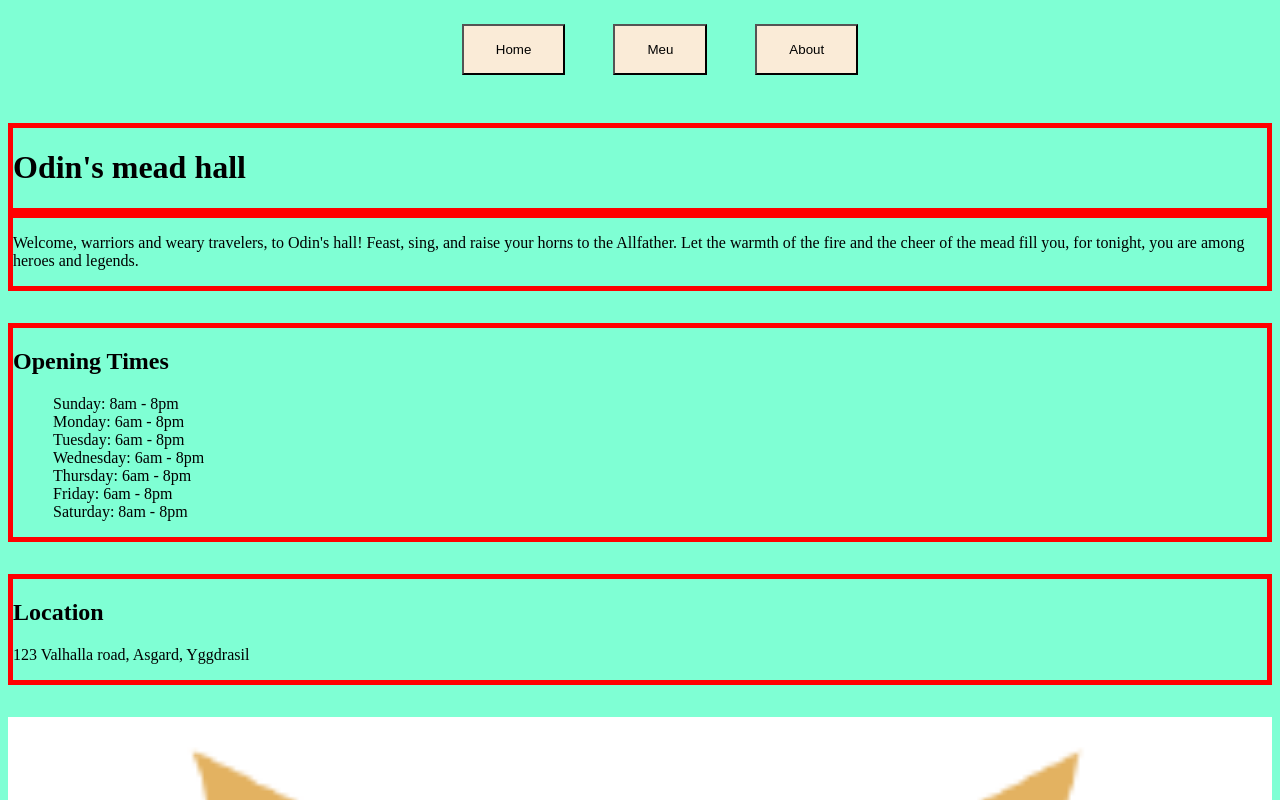
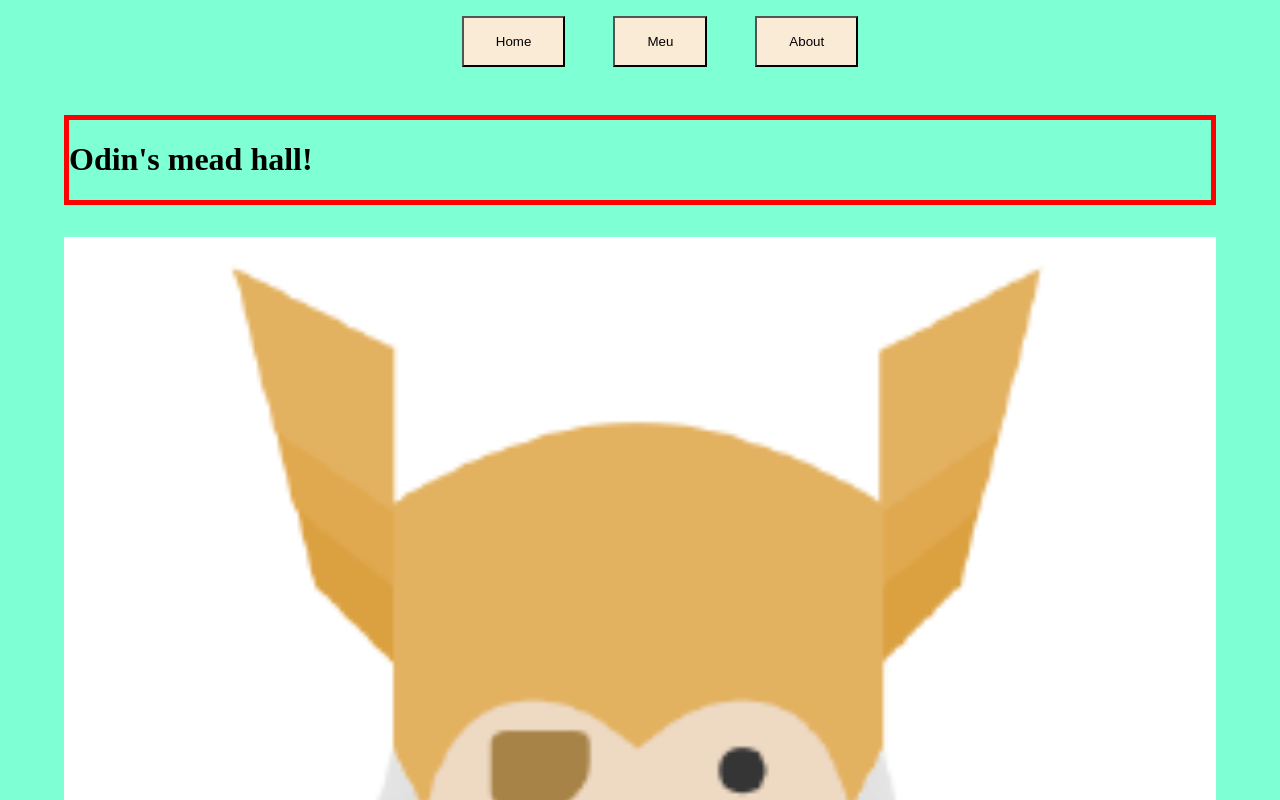
Before and after one commit to RaihanSharif/restaurant-page, a website built with webpack: page src/template.html in a window 1280 px wide. Shown: the top 800 px of the page. Built offline with nearby package versions, Linux system fonts and the light colour scheme.

Commit message:
Importing is working

```diff
--- /dev/null
+++ b/src/home.js
@@ -0,0 +1,5 @@
+const content = document.getElementById("content");
+const title = document.createElement("h1");
+title.textContent = "Odin's mead hall!";
+
+content.appendChild(title);
--- a/src/index.js
+++ b/src/index.js
@@ -1,5 +1,5 @@
 import "./styles.css";
-
+import {content} from "./home.js";
 import odinImg from "./resources/odin.png";
 
 const image = document.createElement("img");
--- a/src/styles.css
+++ b/src/styles.css
@@ -4,6 +4,8 @@ body {
     flex-direction: column;
     justify-content: center;
     gap: 2rem;
+    max-width: 90%;
+    margin: auto;
 }
 
 ul {
--- a/src/template.html
+++ b/src/template.html
@@ -16,33 +16,7 @@
         </nav>
     </header>
     <div id="content">
-        <h1>Odin's mead hall</h1>
-        <div id="intro"></div>
-            <p>
-            Welcome, warriors and weary travelers, to Odin's hall! Feast,
-            sing, and raise your horns to the Allfather. Let the warmth
-            of the fire and the cheer of the mead fill you, for tonight,
-            you are among heroes and legends.
-            </p>
-        </div>
-        <div id="hours">
-            <h2>Opening Times</h2>
-            <ul>
-                <li>Sunday: 8am - 8pm</li>
-                <li>Monday: 6am - 8pm</li>
-                <li>Tuesday: 6am - 8pm</li>
-                <li>Wednesday: 6am - 8pm</li>
-                <li>Thursday: 6am - 8pm</li>
-                <li>Friday: 6am - 8pm</li>
-                <li>Saturday: 8am - 8pm</li>
-            </ul>
-        </div>
-        <div id="location">
-            <h2>Location</h2>
-            <p>
-                123 Valhalla road, Asgard, Yggdrasil
-            </p>
-        </div>
+
     </div>
 </body>
 </html>
```
